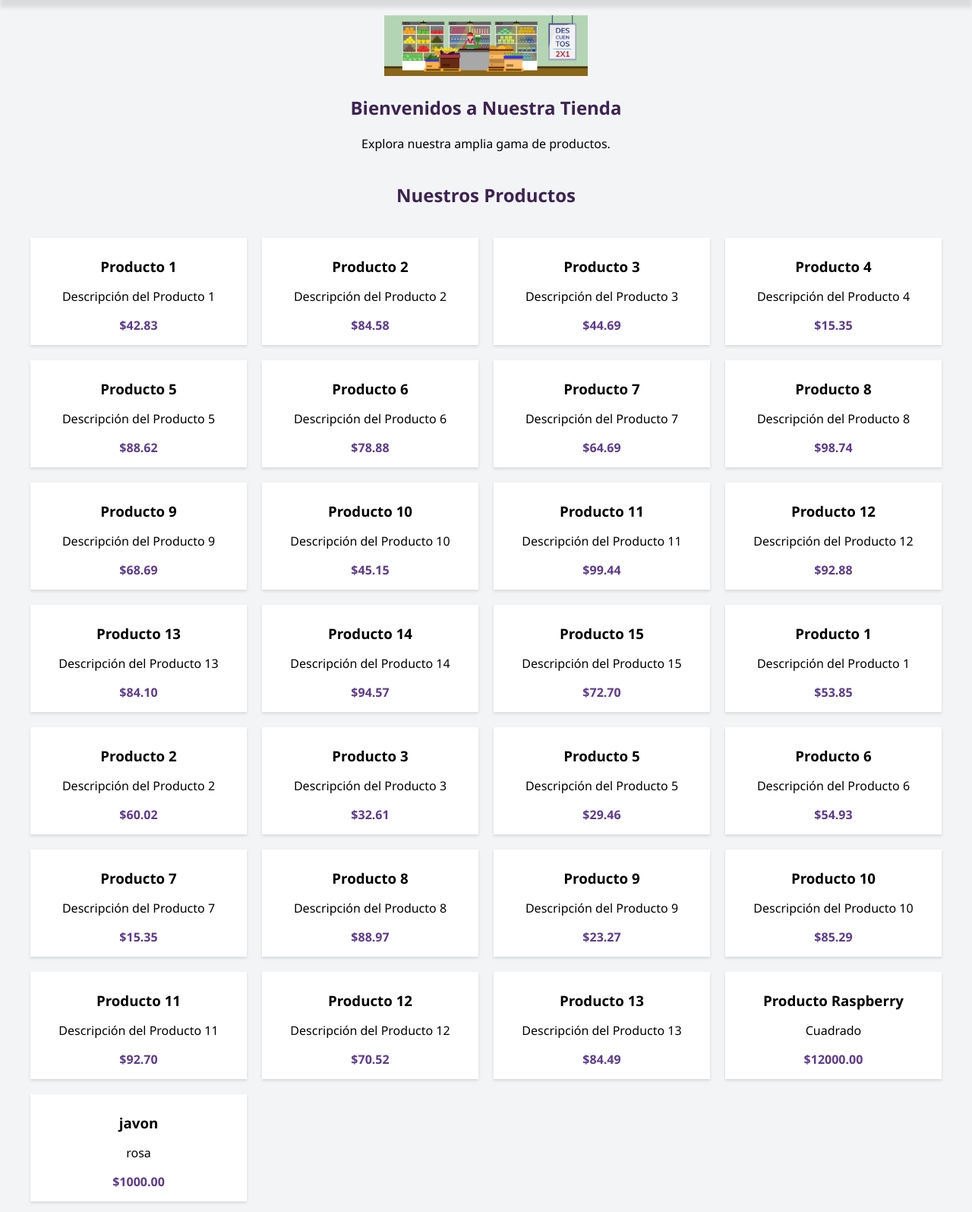
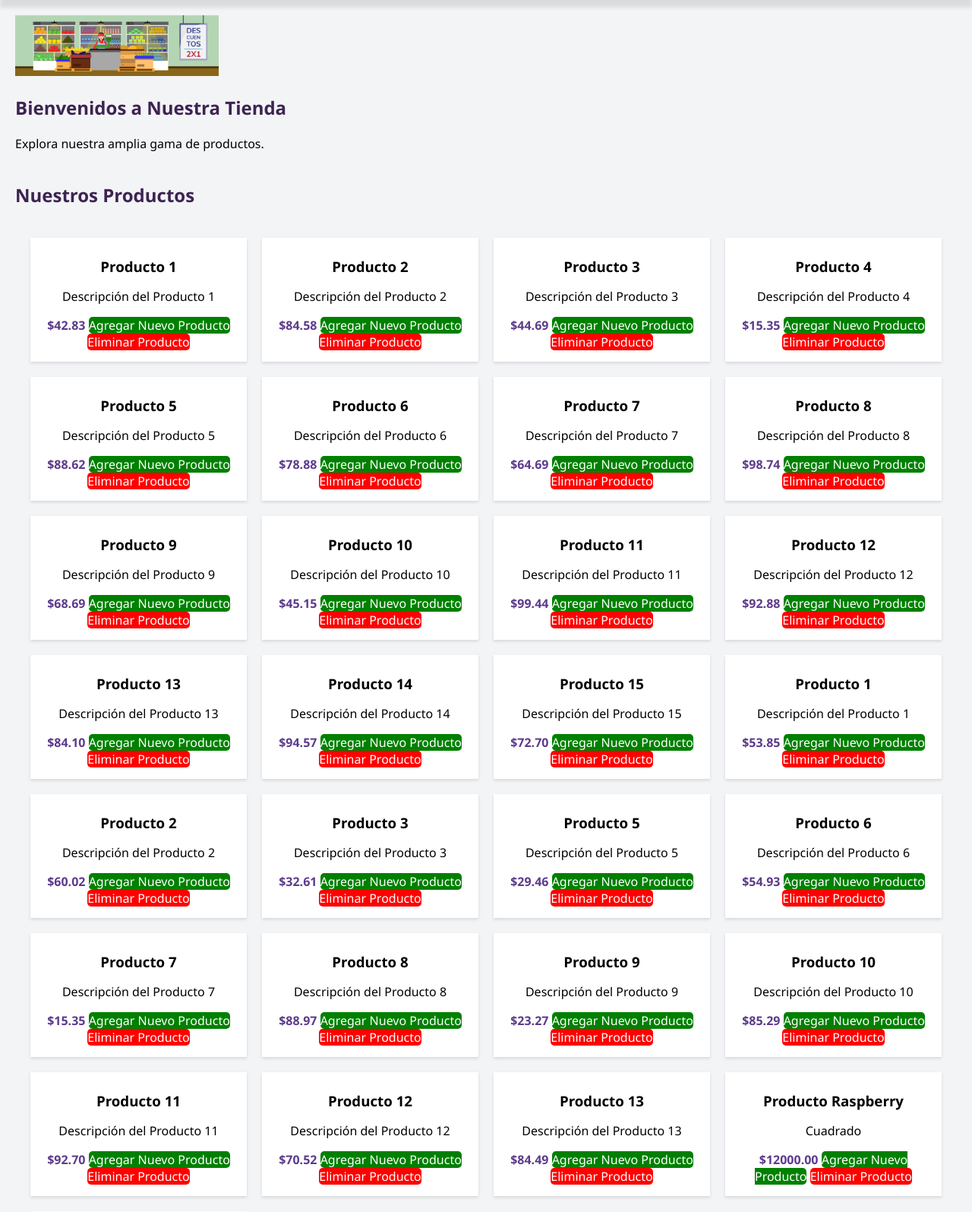
Before and after one commit to KevinMT4/hola_mundo, a Django app: page /store/ in a window 1280 px wide. Shown: the part 80-1675 px from the top of the page at 76% size. Run offline with Django 5.2, Linux system fonts and the light colour scheme; data comes from the database, SQL or seed files in the repository; both versions use the stored data as it was after the commit.

Commit message:
Add files via upload

```diff
--- a/ecommerce_project/store/static/store/productstyle.css
+++ b/ecommerce_project/store/static/store/productstyle.css
@@ -15,9 +15,10 @@ body {
 .product-item {
     background-color: #ffffff;
     border: 1px solid #e1e1e1;
-    padding: 10px;
+    padding: auto;
     margin-bottom: 10px;
     border-radius: 8px;
+    height: 40px;
     transition: transform 0.3s, box-shadow 0.3s;
 }
 
@@ -114,3 +115,31 @@ footer {
 }
 
 /* ... (otros estilos) ... */
+.delete-btn {
+    background-color: red;
+    color: white;
+    padding: auto;
+    text-decoration: none;
+    border: none;
+    border-radius: 5px;
+    cursor: pointer;
+}
+
+.delete-btn:hover {
+    background-color: darkred;
+}
+/* En tu archivo CSS, por ejemplo, static/styles.css */
+
+.btn-success {
+    background-color: green;
+    color: white;
+    padding: auto;
+    text-decoration: none;
+    border: none;
+    border-radius: 5px;
+    cursor: pointer;
+}
+
+.add-product-btn:hover {
+    background-color: darkgreen;
+}
--- a/ecommerce_project/store/templates/store/product_list.html
+++ b/ecommerce_project/store/templates/store/product_list.html
@@ -19,7 +19,7 @@
         </nav>
     </header>
 
-    <main align="center">
+    <main align="centerº">
         <section id="home">
             <img src="../../static/tiends.jpg" height="80px">
              <h1>Bienvenidos a Nuestra Tienda</h1>
@@ -34,6 +34,9 @@
                   <h3>{{ product.name }}</h3>
                   <p>{{ product.description }}</p>
                   <span class="price">${{ product.price }}</span>
+                  <a href="{% url 'add_product' %}" class="btn btn-success">Agregar Nuevo Producto</a>
+                  <a href="{% url 'delete_product' product.id %}" class="delete-btn">Eliminar Producto</a>
+
                   <!-- Puedes agregar más detalles o botones de acción aquí -->
               </div>
               {% endfor %}
--- a/ecommerce_project/store/urls.py
+++ b/ecommerce_project/store/urls.py
@@ -6,4 +6,6 @@ urlpatterns = [
     path('product_list/', views.product_list, name='product_list'),
     path('add_to_cart/<int:product_id>/', views.add_to_cart, name='add_to_cart'),
     path('view_cart/', views.view_cart, name='view_cart'),
+     path('delete_product/<int:product_id>/', views.delete_product, name='delete_product'),
+    path('add_product/', views.add_product, name='add_product'),
 ]
--- a/ecommerce_project/store/views.py
+++ b/ecommerce_project/store/views.py
@@ -1,13 +1,27 @@
-from django.shortcuts import render
+from django.shortcuts import get_object_or_404, render
 
 # Create your views here.
 
 from django.shortcuts import render, redirect
+
+from store.forms import ProductForm
 from .models import Product, Order
 
 def product_list(request):
     products = Product.objects.all()
     return render(request, 'store/product_list.html', {'products': products})
+def add_product(request):
+    if request.method == 'POST':
+        form = ProductForm(request.POST)
+        if form.is_valid():
+            form.save()
+            return redirect('product_list')
+    else:
+        form = ProductForm()
+
+    return render(request, 'store/add_product.html', {'form': form})
+
+
 
 def add_to_cart(request, product_id):
     product = Product.objects.get(id=product_id)
@@ -15,6 +29,10 @@ def add_to_cart(request, product_id):
     order.products.add(product)
     order.total_price += product.price
     order.save()
+    return redirect('product_list')
+def delete_product(request, product_id):
+    product = get_object_or_404(Product, id=product_id)
+    product.delete()
     return redirect('product_list')
 
 def view_cart(request):
```
Also changed, not shown: ecommerce_project/store/forms.py (added, +7 -0 lines), ecommerce_project/store/static/store/formulario.css (added, +31 -0 lines), ecommerce_project/store/templates/store/add_product.html (added, +7 -0 lines), ecommerce_project/db.sqlite3.
